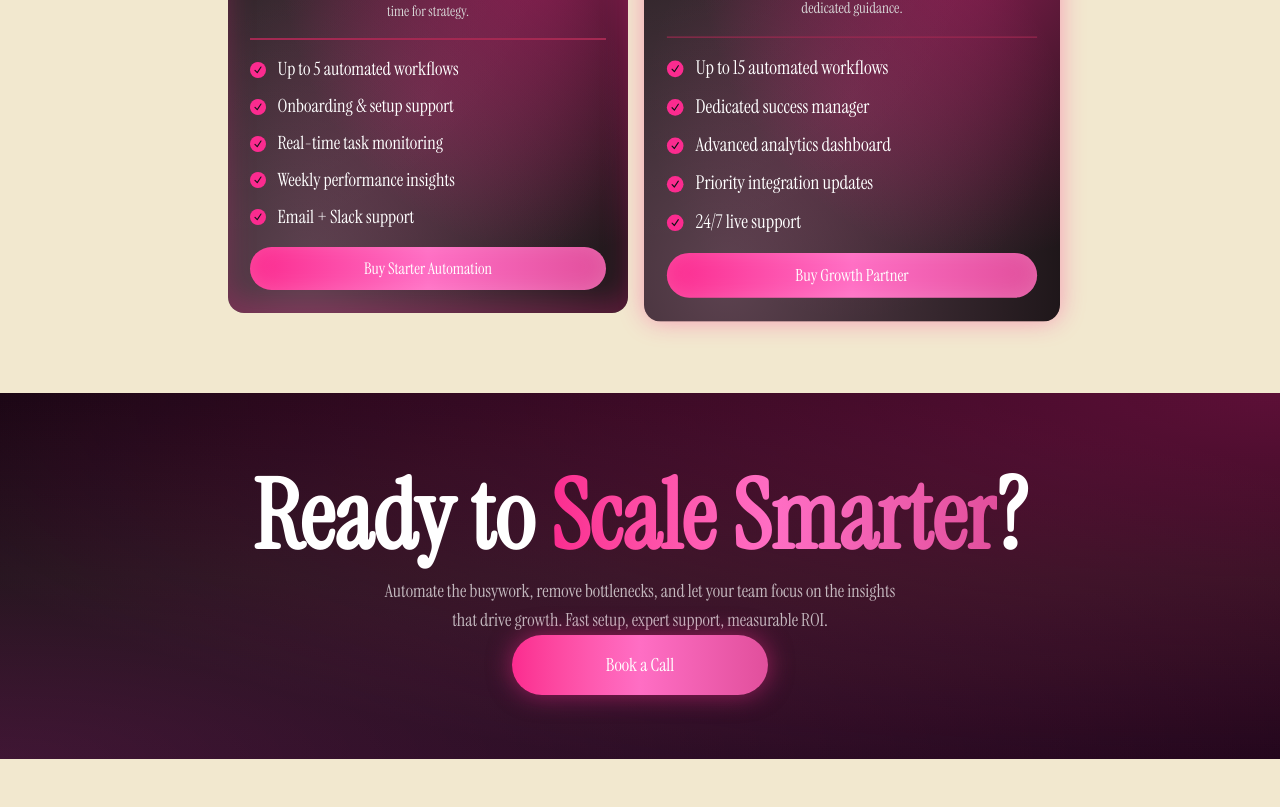
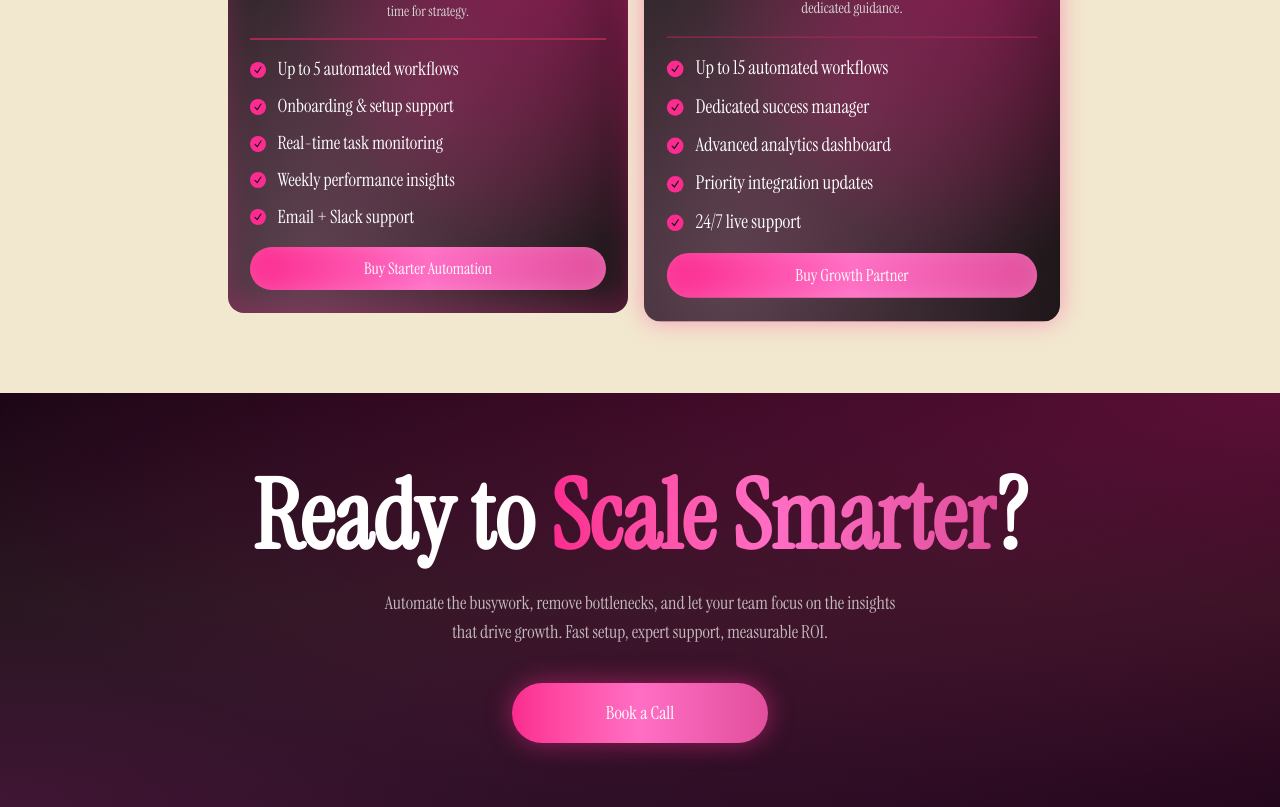
Before and after one commit to FahadBinQaiser/Parallax, a React (Vite) app: page / in a window 1280 px wide. Shown: the part 4718-5525 px from the top of the page. Before the commit the page ends 5477 px from the top, so only its background shows below. Built offline with nearby package versions, Linux system fonts and the light colour scheme.

Commit message:
Aligning styles

```diff
--- a/src/components/CtaSection/CtaSection.jsx
+++ b/src/components/CtaSection/CtaSection.jsx
@@ -5,7 +5,7 @@ export default function CtaSection() {
     <section className="relative h-full flex flex-col md:flex-row items-center justify-center text-center py-16 bg-gradient-to-b from-[#080008] via-[#0a0a0a] to-[#100010]">
       <div className="absolute inset-0 bg-[radial-gradient(ellipse_at_top_right,rgba(251,43,143,0.35)_0%,transparent_80%),radial-gradient(ellipse_at_bottom_left,rgba(255,110,196,0.2)_0%,transparent_90%)] pointer-events-none"></div>
 
-      <div className="relative z-10 px-8 sm:px-16 md:px-16 py-16 md:py-0 text-white">
+      <div className="relative z-10 px-8 sm:px-16 md:px-16 py-16 md:py-0 text-white space-y-3">
         <h2 className="text-8xl font-bold leading-tight">
           Ready to{" "}
           <span className="text-transparent bg-clip-text bg-gradient-to-r from-[#fb2b8f] via-[#ff6ec4] to-[#e14f9c]">
@@ -20,7 +20,7 @@ export default function CtaSection() {
           ROI.
         </p>
 
-        <div>
+        <div className="pt-6">
           <button className="w-56 sm:w-64 py-4 text-lg rounded-full text-white bg-gradient-to-r from-[#fb2b8f] via-[#ff6ec4] to-[#e14f9c] shadow-[0_0_24px_rgba(251,43,143,0.5)] transition-all duration-300 hover:scale-105 hover:shadow-[0_0_32px_rgba(251,43,143,0.7)]">
             Book a Call
           </button>
```
